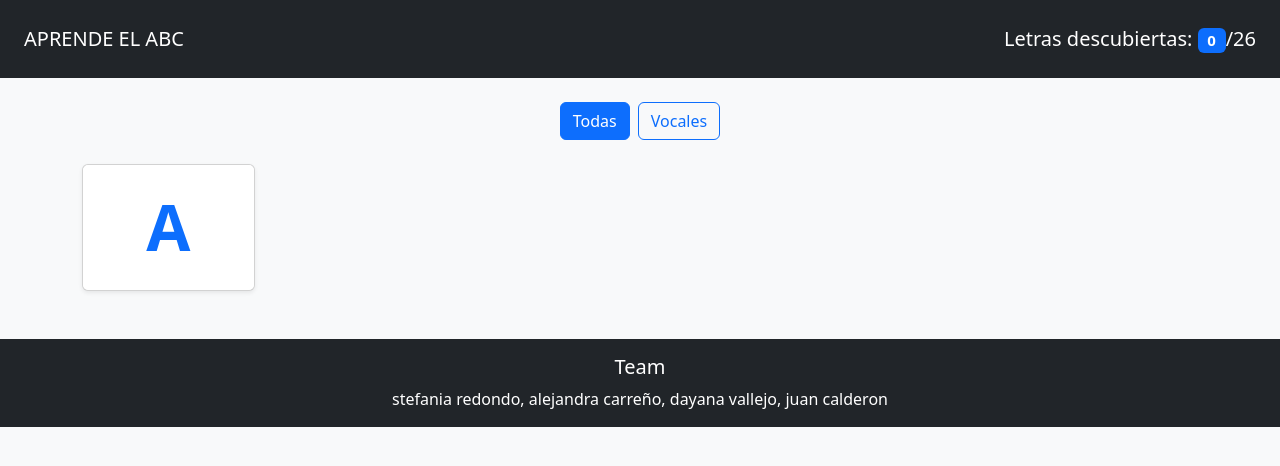
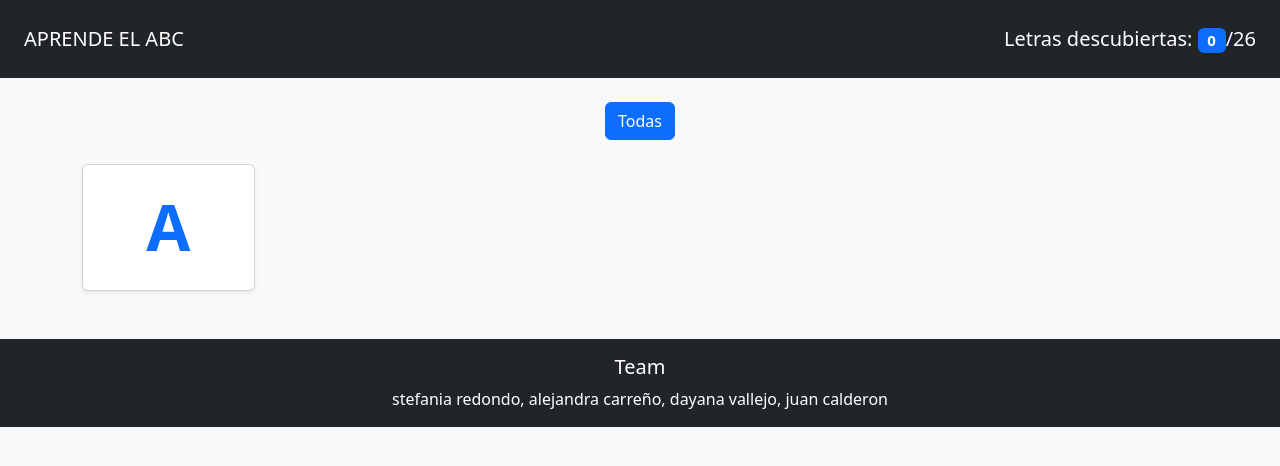
Before and after one commit to stefa77777/AD-05-1-ABC-Challenge-Group8, a plain HTML site: page index.html in a window 1280 px wide. Drawn offline with nearby package versions, Linux system fonts and the light colour scheme.

Commit message:
Estructura inicial HTML con CDN de Bootstrap

```diff
--- a/index.html
+++ b/index.html
@@ -22,7 +22,6 @@
 
     <div class="d-flex justify-content-center gap-2 mb-4">
       <button class="btn btn-outline-primary active" onclick="filtrar('todas')">Todas</button>
-      <button class="btn btn-outline-primary" onclick="filtrar('vocales')">Vocales</button>
     </div>
 
 
```
